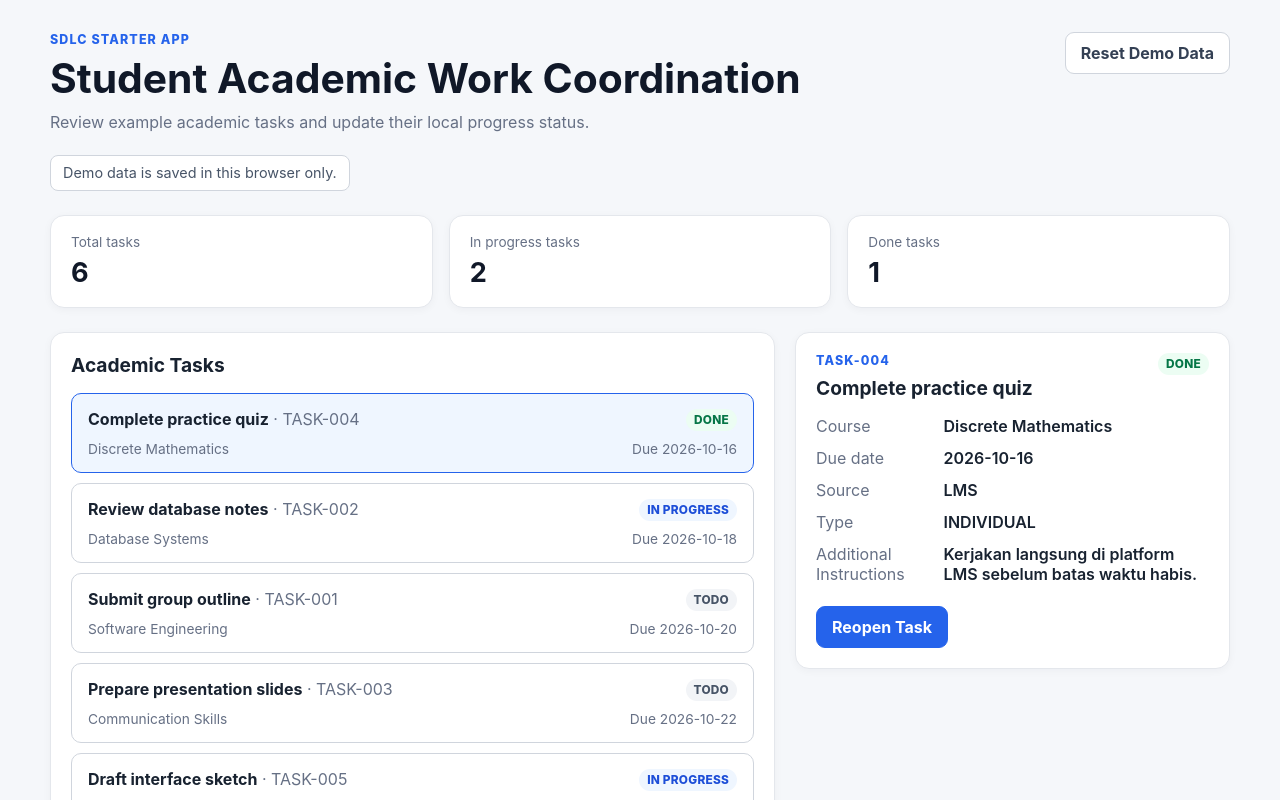
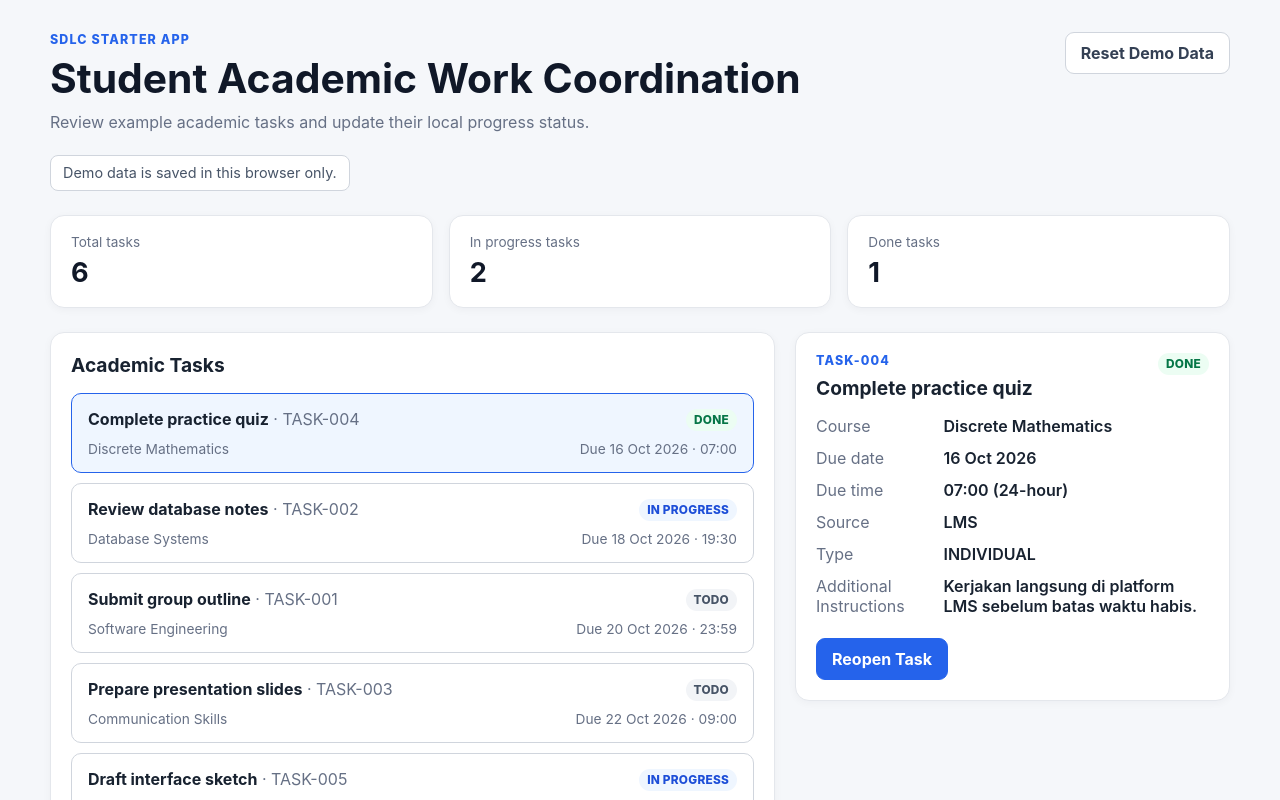
Before and after one commit to muriz-dev/sdlc-group-5, a React (Vite) app: page / in a window 1280 px wide. Shown: the top 800 px of the page. Built offline with nearby package versions, Linux system fonts and the light colour scheme.

Commit message:
show due time with 24 hour format to gain clarity

```diff
--- a/src/components/TaskCard.jsx
+++ b/src/components/TaskCard.jsx
@@ -1,4 +1,5 @@
 import StatusBadge from './StatusBadge.jsx';
+import { formatDeadline } from '../utils/dateUtils.js';
 
 export default function TaskCard({ task, isSelected, onSelect }) {
   return (
@@ -17,7 +18,7 @@ export default function TaskCard({ task, isSelected, onSelect }) {
       </span>
       <span className="card-footer">
         <span>{task.course}</span>
-        <span>Due {task.dueDate}</span>
+        <span>Due {formatDeadline(task.dueDate, task.dueTime)}</span>
       </span>
     </button>
   );
--- a/src/components/TaskDetails.jsx
+++ b/src/components/TaskDetails.jsx
@@ -1,4 +1,5 @@
 import StatusBadge from './StatusBadge.jsx';
+import { formatDeadlineDate } from '../utils/dateUtils.js';
 
 const statusActions = {
   TODO: 'Start Task',
@@ -25,7 +26,9 @@ export default function TaskDetails({ task, onAdvanceStatus }) {
         <dt>Course</dt>
         <dd>{task.course}</dd>
         <dt>Due date</dt>
-        <dd>{task.dueDate}</dd>
+        <dd>{formatDeadlineDate(task.dueDate)}</dd>
+        <dt>Due time</dt>
+        <dd>{task.dueTime} (24-hour)</dd>
         <dt>Source</dt>
         <dd>{task.source}</dd>
         <dt>Type</dt>
--- a/src/data/seed.js
+++ b/src/data/seed.js
@@ -4,6 +4,7 @@ const tasks = [
     title: 'Submit group outline',
     course: 'Software Engineering',
     dueDate: '2026-10-20',
+    dueTime: '23:59',
     source: 'LMS',
     type: 'GROUP',
     status: 'TODO',
@@ -14,6 +15,7 @@ const tasks = [
     title: 'Review database notes',
     course: 'Database Systems',
     dueDate: '2026-10-18',
+    dueTime: '19:30',
     source: 'Personal Notes',
     type: 'INDIVIDUAL',
     status: 'IN_PROGRESS',
@@ -24,6 +26,7 @@ const tasks = [
     title: 'Prepare presentation slides',
     course: 'Communication Skills',
     dueDate: '2026-10-22',
+    dueTime: '09:00',
     source: 'Class Announcement',
     type: 'GROUP',
     status: 'TODO',
@@ -34,6 +37,7 @@ const tasks = [
     title: 'Complete practice quiz',
     course: 'Discrete Mathematics',
     dueDate: '2026-10-16',
+    dueTime: '07:00',
     source: 'LMS',
     type: 'INDIVIDUAL',
     status: 'DONE',
@@ -44,6 +48,7 @@ const tasks = [
     title: 'Draft interface sketch',
     course: 'Human Computer Interaction',
     dueDate: '2026-10-24',
+    dueTime: '12:00',
     source: 'Personal Notes',
     type: 'INDIVIDUAL',
     status: 'IN_PROGRESS',
@@ -54,6 +59,7 @@ const tasks = [
     title: 'Read networking chapter',
     course: 'Computer Networks',
     dueDate: '2026-10-25',
+    dueTime: '00:00',
     source: 'Class Announcement',
     type: 'INDIVIDUAL',
     status: 'TODO',
--- /dev/null
+++ b/src/utils/dateUtils.js
@@ -0,0 +1,23 @@
+const monthLabels = [
+  'Jan',
+  'Feb',
+  'Mar',
+  'Apr',
+  'May',
+  'Jun',
+  'Jul',
+  'Aug',
+  'Sep',
+  'Oct',
+  'Nov',
+  'Dec',
+];
+
+export function formatDeadlineDate(dueDate) {
+  const [year, month, day] = dueDate.split('-');
+  return `${Number(day)} ${monthLabels[Number(month) - 1]} ${year}`;
+}
+
+export function formatDeadline(dueDate, dueTime) {
+  return `${formatDeadlineDate(dueDate)} · ${dueTime}`;
+}
--- a/src/utils/taskUtils.js
+++ b/src/utils/taskUtils.js
@@ -1,5 +1,7 @@
 export function sortTasksByDueDate(tasks) {
-  return [...tasks].sort((a, b) => a.dueDate.localeCompare(b.dueDate));
+  return [...tasks].sort((a, b) =>
+    `${a.dueDate}T${a.dueTime}`.localeCompare(`${b.dueDate}T${b.dueTime}`),
+  );
 }
 
 export function getTaskCounts(tasks) {
```
Also changed, not shown: 1 other file (tests, documents, lock files or other folders).
